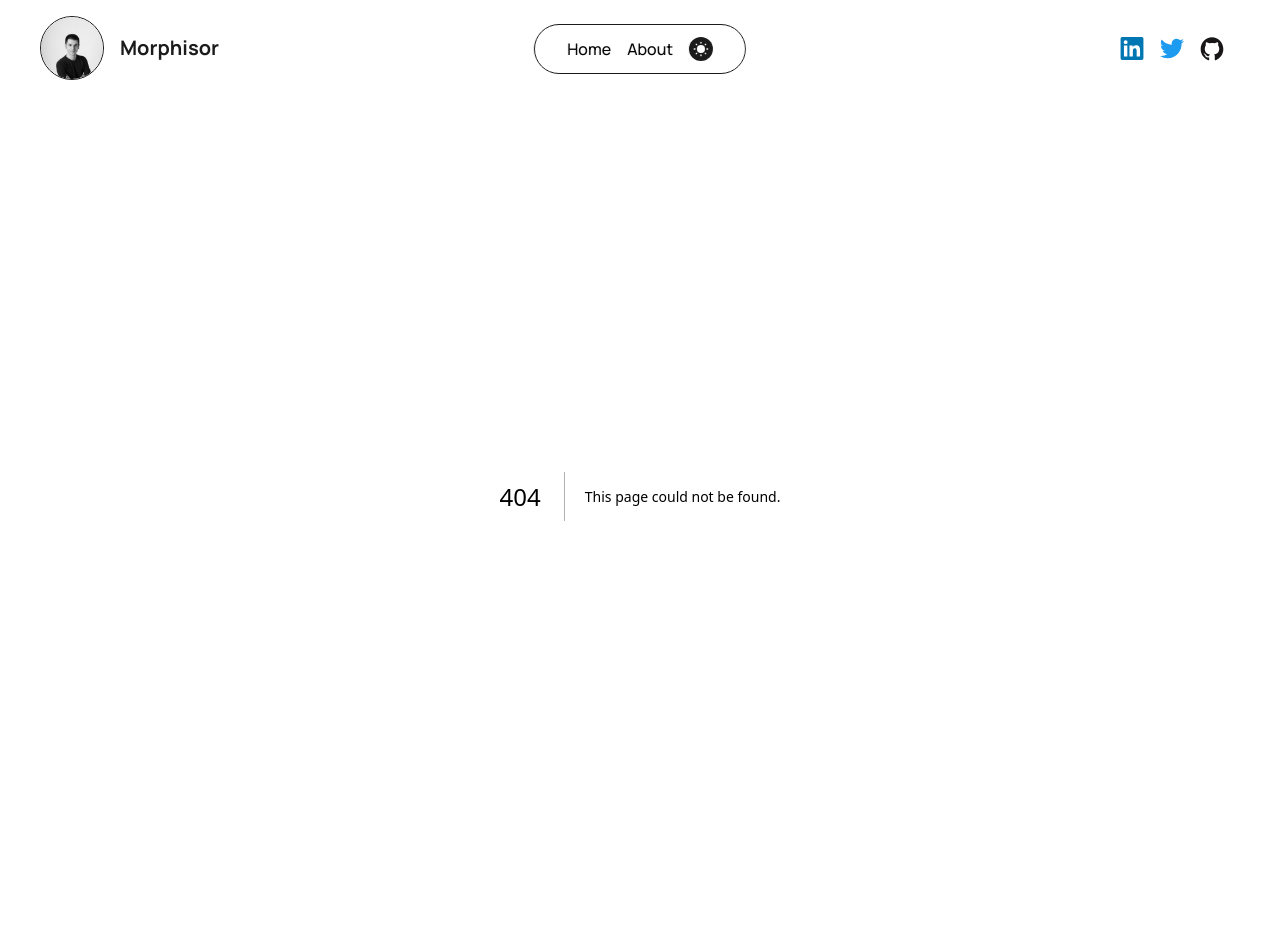
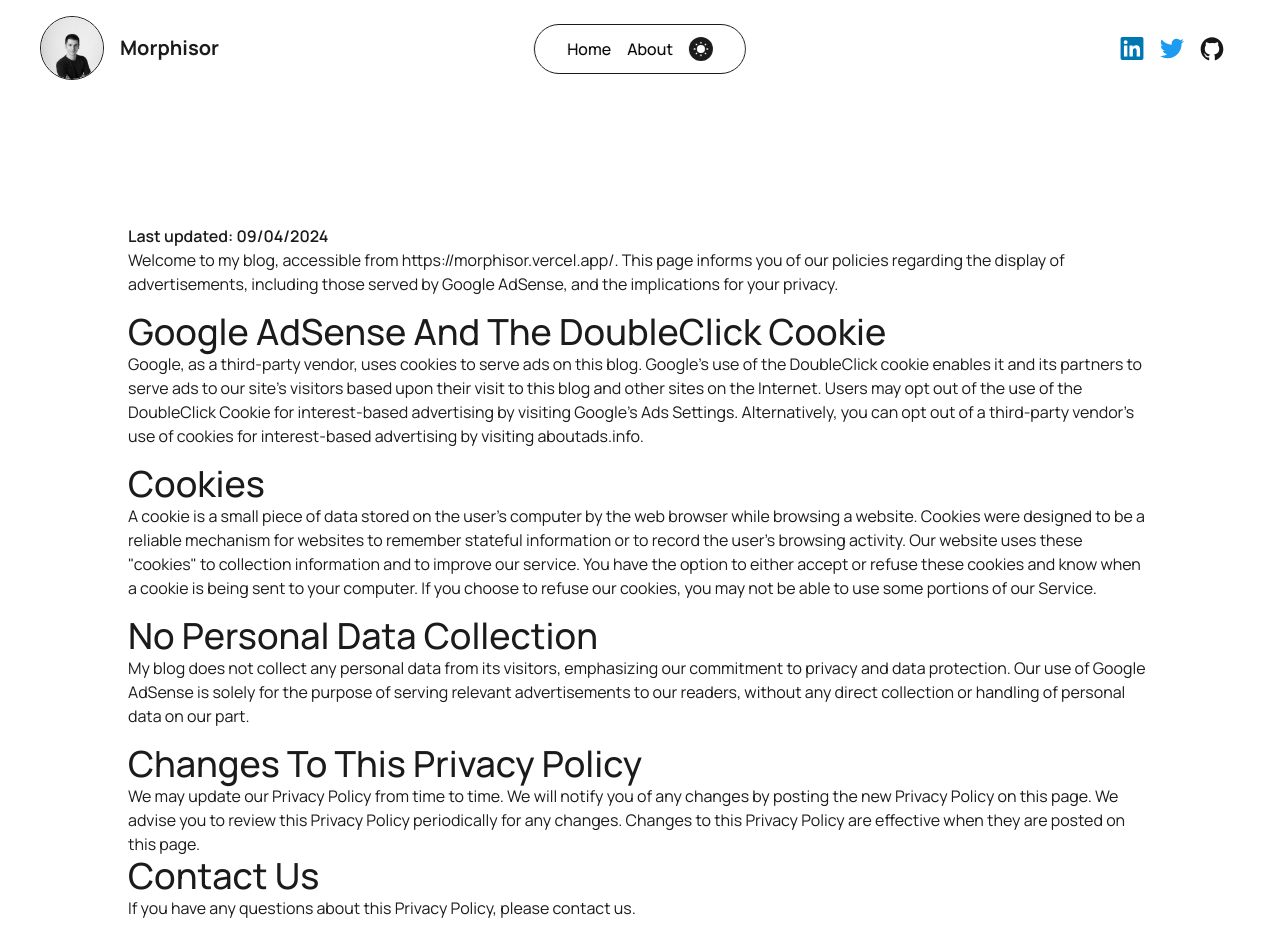
Before and after one commit to Morphisor/personal-blog, a Next.js app: page /privacy in a window 1280 px wide. Before the commit this address had no page. Shown: the top 934 px of the page. Built offline with nearby package versions, Linux system fonts and the light colour scheme.

Commit message:
feat: privacy page

```diff
--- /dev/null
+++ b/src/app/privacy/page.tsx
@@ -0,0 +1,60 @@
+
+export const metadata = {
+  title: "Privacy Policy",
+  description: `Privacy policy of the site`
+}
+
+export default function PrivacyPage() {
+  return (
+    <article className="mt-12 flex flex-col text-dark dark:text-light">
+      <div className="px-5 sm:px-10 md:px-24 sxl:px-32 flex flex-col">
+        <h1 className="inline-block mt-6 font-semibold text-light text-2xl md:text-3xl lg:text-5xl leading-normal relative w-5/6">
+          Privacy Policy for Morphisor's blog
+        </h1>
+        <p className="font-semibold mt-2">Last updated: 09/04/2024</p>
+
+        <p>Welcome to my blog, accessible from <a href="https://morphisor.vercel.app/">https://morphisor.vercel.app/</a>. This page informs you of our policies regarding the display of advertisements, including those served by Google AdSense, and the implications for your privacy.</p>
+
+        <h3 className="mt-4 font-medium dark:font-bold capitalize text-2xl sm:text-3xl lg:text-4xl">
+          Google AdSense and the DoubleClick Cookie
+        </h3>
+        <p>
+          Google, as a third-party vendor, uses cookies to serve ads on this blog. Google's use of the DoubleClick cookie enables it and its partners to serve ads to our site's visitors based upon their visit to this blog and other sites on the Internet.
+
+          Users may opt out of the use of the DoubleClick Cookie for interest-based advertising by visiting Google's Ads Settings. Alternatively, you can opt out of a third-party vendor's use of cookies for interest-based advertising by visiting aboutads.info.
+        </p>
+
+        <h3 className="mt-4 font-medium dark:font-bold capitalize text-2xl sm:text-3xl lg:text-4xl">
+          Cookies
+        </h3>
+        <p>
+          A cookie is a small piece of data stored on the user's computer by the web browser while browsing a website. Cookies were designed to be a reliable mechanism for websites to remember stateful information or to record the user's browsing activity.
+
+          Our website uses these "cookies" to collection information and to improve our service. You have the option to either accept or refuse these cookies and know when a cookie is being sent to your computer. If you choose to refuse our cookies, you may not be able to use some portions of our Service.
+
+        </p>
+
+        <h3 className="mt-4 font-medium dark:font-bold capitalize text-2xl sm:text-3xl lg:text-4xl">
+          No Personal Data Collection
+        </h3>
+        <p>
+          My blog does not collect any personal data from its visitors, emphasizing our commitment to privacy and data protection. Our use of Google AdSense is solely for the purpose of serving relevant advertisements to our readers, without any direct collection or handling of personal data on our part.
+
+        </p>
+
+        <h3 className="mt-4 font-medium dark:font-bold capitalize text-2xl sm:text-3xl lg:text-4xl">
+          Changes to This Privacy Policy
+        </h3>
+        <p>
+          We may update our Privacy Policy from time to time. We will notify you of any changes by posting the new Privacy Policy on this page. We advise you to review this Privacy Policy periodically for any changes. Changes to this Privacy Policy are effective when they are posted on this page.
+
+        </p>
+
+        <h3 className="font-medium dark:font-bold capitalize text-2xl sm:text-3xl lg:text-4xl">
+          Contact Us
+        </h3>
+        <p>If you have any questions about this Privacy Policy, please contact us.</p>
+      </div>
+    </article>
+  )
+}
```
